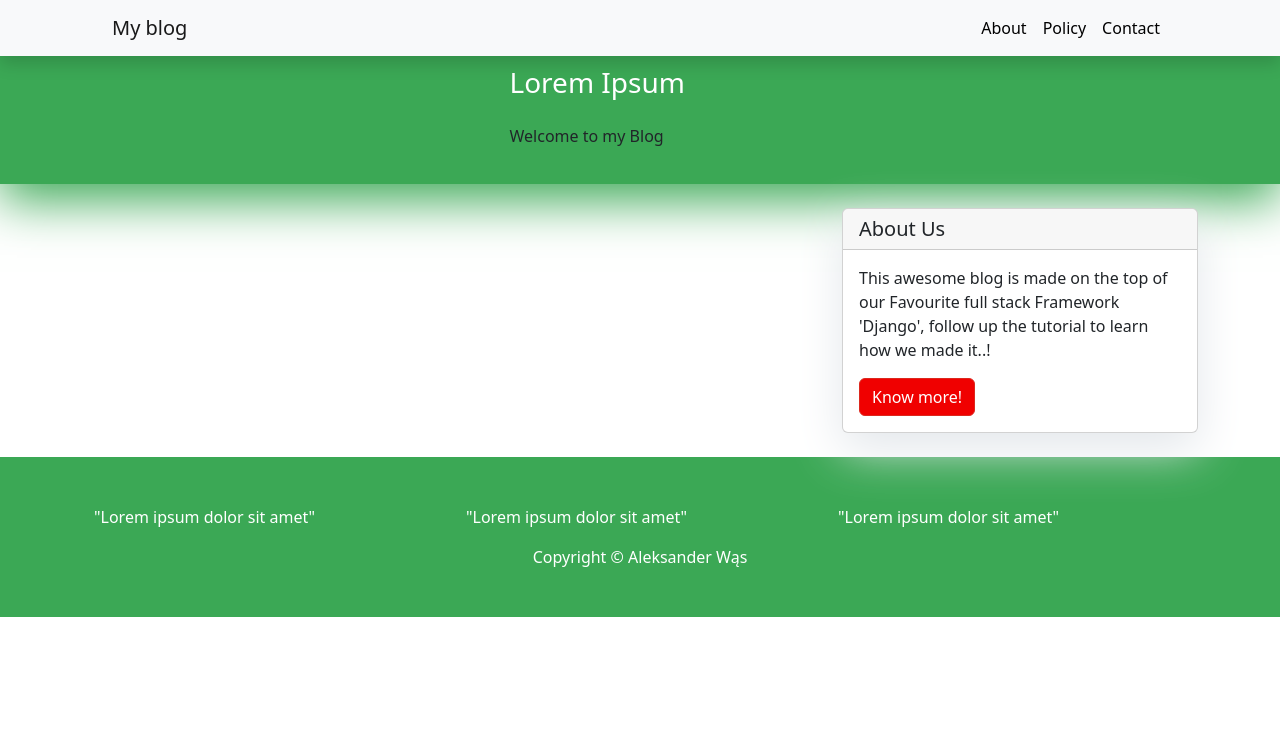
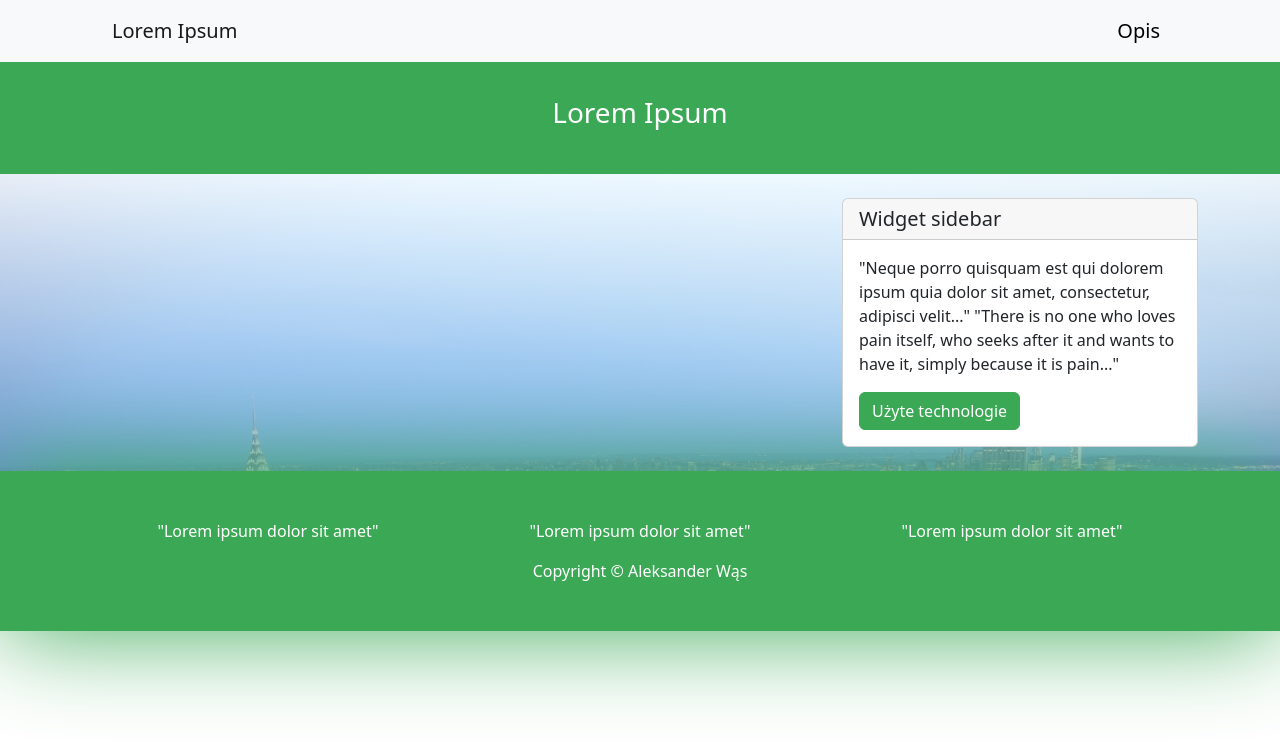
Before and after one commit to Aleksanderwas/webpage, a Django app: page / in a window 1280 px wide. Shown: the top 744 px of the page. Run offline with Django 4.2, Linux system fonts and the light colour scheme; data that the repository does not hold is empty.

Commit message:
adding css styling

```diff
--- a/blog/static/blog/style.css
+++ b/blog/static/blog/style.css
@@ -1,21 +1,21 @@
-.card{
-    box-shadow: 0 16px 48px #E3E7EB;
+.btn-success {
+    color: #fff;
+    background-color: #3ba855;
+    border-color: #3ba855;
 }
 
-.shadow {
-    box-shadow: 0 4px 2px -2px rgba(0, 0, 0, 0.1);
+.btn-success:hover {
+    color: #fff;
+    background-color: #1b6d3d;
+    border-color: #1b6d3d;
 }
-.btn-danger {
-    color: #fff;
-    background-color: #f00000;
-    border-color: #dc281e;
-}
-.slider {
+
+.header{
     background: #3ba855;
     height: auto;
     padding-bottom: 20px;
-    box-shadow: 0 16px 48px #3ba855;
-    padding-top: 50px;
+    padding-top: 80px;
+    box-shadow: 0px 20px 50px #3ba855;
 }
 
 .navbar-nav {
@@ -31,6 +31,17 @@
     color: white;
 }
 
-/* .bg-light {
-    background-color: #327040 !important;
-} */
+.bg-image{
+    background-image:
+    linear-gradient(
+        to bottom,
+        rgba(255, 255, 255, 0.9),
+        rgba(49, 112, 194, 0.5)
+      ),
+    url('img_slide_1.jpg');
+    background-size: cover;
+}
+
+#mainFooter {
+    box-shadow: 0px 0px 100px #3ba855;
+}
--- a/blog/templates/blog/base.html
+++ b/blog/templates/blog/base.html
@@ -1,7 +1,7 @@
 <!DOCTYPE html>
 <html>
     <head>
-        <title>My Blog</title>
+        <title>Blog</title>
         <link href="https://fonts.googleapis.com/css?family=Roboto:400,700" rel="stylesheet">
         <meta name="google" content="notranslate" />
         <meta name="viewport" content="width=device-width, initial-scale=1" />
@@ -13,35 +13,26 @@
 
     <body>
         <!-- Navigation -->
-        <nav class="navbar navbar-expand-lg navbar-light fixed-top bg-light shadow" id="mainNav">
+        <nav class="navbar navbar-expand-lg navbar-light fixed-top bg-light" id="mainNav">
             <div class="container-fluid">
-                <a class="navbar-brand" href="{% url 'blog:home' %}">My blog</a>
+                <a class="navbar-brand fs-5" href="{% url 'blog:home' %}">Lorem Ipsum</a>
                 <button class="navbar-toggler navbar-toggler-right" type="button" data-toggle="collapse" data-target="#navbarResponsive"
                     aria-controls="navbarResponsive" aria-expanded="false" aria-label="Toggle navigation">
                     <span class="navbar-toggler-icon"></span>
                 </button>
-                <div class="collapse navbar-collapse" id="navbarResponsive">
+                <div class="collapse navbar-collapse fs-5" id="navbarResponsive">
                     <ul class="navbar-nav ms-auto">
                         <li class="nav-item text-black">
-                            <a class="nav-link text-black font-weight-bold" href="#">About</a>
-                        </li>
-                        <li class="nav-item text-black">
-                            <a class="nav-link text-black font-weight-bold" href="#">Policy</a>
-                        </li>
-                        <li class="nav-item text-black">
-                            <a class="nav-link text-black font-weight-bold" href="#">Contact</a>
+                            <a class="nav-link text-black font-weight-bold" href="#">Opis</a>
                         </li>
                     </ul>
                 </div>
             </div>
         </nav>
         {% block content %}
-        <!-- Content Goes here -->
         {% endblock content %}
-        <!-- Footer -->
-
         <footer class="py-5 footer-main" id="mainFooter">
-            <div class="container">
+            <div class="container text-center">
                 <div class="row">
                     <div class="row col-md-12 mx-auto">
                         <div class="col">
@@ -53,8 +44,10 @@
                         <div class="col">
                             <p>"Lorem ipsum dolor sit amet"</p>
                         </div>
+                    <div class="row mx-auto col-md-12">
                         <p class="m-0 text-dark text-center text-white">Copyright &copy; Aleksander Wąs</p>
                     </div>
+                </div>
                 </div>
             </div>
         </footer>
--- a/blog/templates/blog/index.html
+++ b/blog/templates/blog/index.html
@@ -1,20 +1,20 @@
 {% extends "blog/base.html" %}
 {% block content %}
 
-<header class="slider">
-    <div class="overlay"></div>
+<header class="header">
     <div class="container">
         <div class="row">
-            <div class="col-md-3 mx-auto">
+            <div class="col-md-8 mx-auto text-center">
                 <div class="site-heading">
-                    <h3 class="site-heading my-4 mt-3 text-white">Lorem Ipsum </h3>
-                    <p class="">Welcome to my Blog</p>
+                    <h3 class="site-heading my-4 mt-3 text-white">Lorem Ipsum</h3>
                 </div>
             </div>
         </div>
     </div>
 </header>
+<div class="bg-image">
     <div class="container">
+        <div class="">
         <div class="row">
             <!-- Blog Entries Column -->
             <div class="col-md-8 mt-4 right">
@@ -24,7 +24,7 @@
                         <h2 class="card-title">{{ post.title }}</h2>
                         <p class="card-text text-muted h6">{{ post.author }} | {{ post.created_on}} </p>
                         <p class="card-text">{{post.content|slice:":200" }}</p>
-                    <a href="{% url 'blog:post_detail' post.slug  %}" class="btn btn-primary">Read More &rarr;</a>
+                        <a href="{% url 'blog:post_detail' post.slug  %}" class="btn btn-primary">Czytaj dalej &rarr;</a>
                     </div>
                 </div>
                 {% endfor %}
@@ -32,4 +32,5 @@
             {% block sidebar %} {% include 'blog/sidebar.html' %} {% endblock sidebar %}
         </div>
     </div>
+</div>
 {%endblock%}
--- a/blog/templates/blog/sidebar.html
+++ b/blog/templates/blog/sidebar.html
@@ -3,11 +3,12 @@
 <!-- Sidebar Widgets Column -->
 <div class="col-md-4 float-right ">
 <div class="card my-4">
-        <h5 class="card-header">About Us</h5>
+        <h5 class="card-header">Widget sidebar</h5>
     <div class="card-body">
-        <p class="card-text"> This awesome blog is made on the top of our Favourite full stack Framework 'Django', follow up the tutorial to learn how we made it..!</p>
-        <a href="https://djangocentral.com/building-a-blog-application-with-django"
-           class="btn btn-danger">Know more!</a>
+        <p class="card-text">"Neque porro quisquam est qui dolorem ipsum quia dolor sit amet, consectetur, adipisci velit..."
+            "There is no one who loves pain itself, who seeks after it and wants to have it, simply because it is pain..."</p>
+        <a href="#"
+           class="btn btn-success">Użyte technologie</a>
     </div>
 </div>
 </div>
--- a/blog/views.py
+++ b/blog/views.py
@@ -1,5 +1,5 @@
 from django.views import generic
-from .models import Post, Comment
+from .models import Post
 from django.shortcuts import render, get_object_or_404
 from .form import CommentForm
 
```
Also changed, not shown: blog/templates/blog/post_detail.html (+14 -2 lines), blog/static/blog/img_slide_1.jpg (added). Lines whose indentation alone changed are shown as unchanged.
